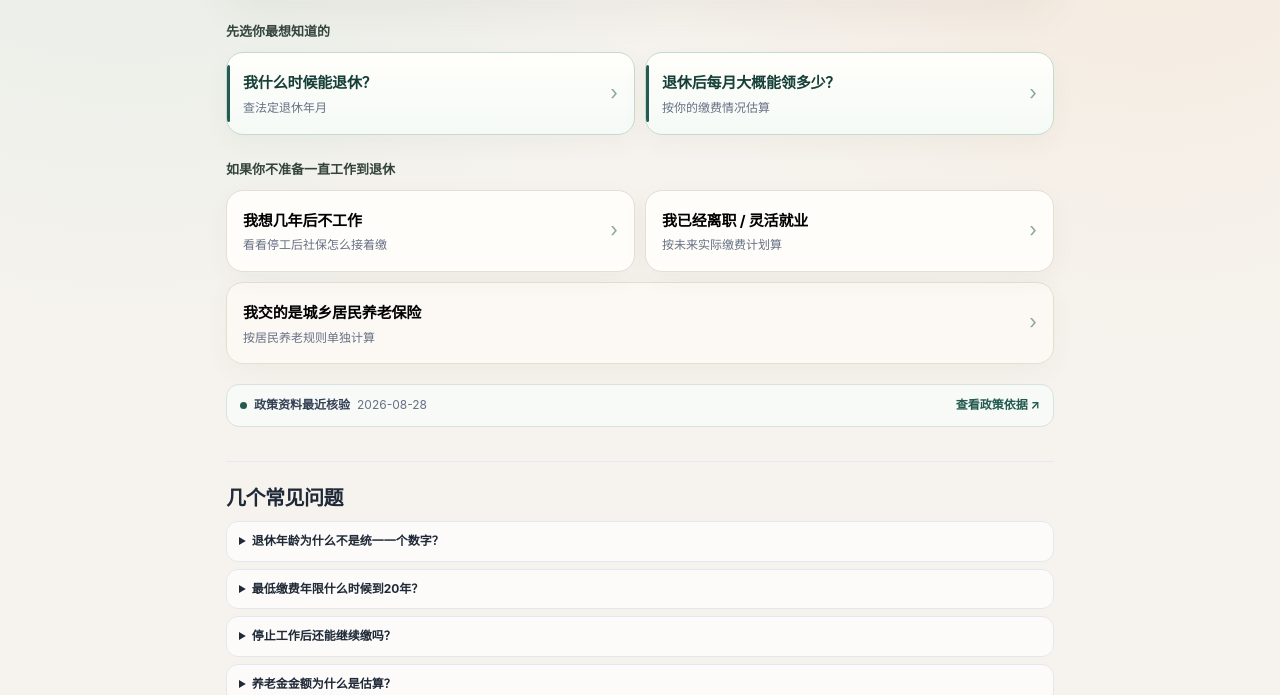
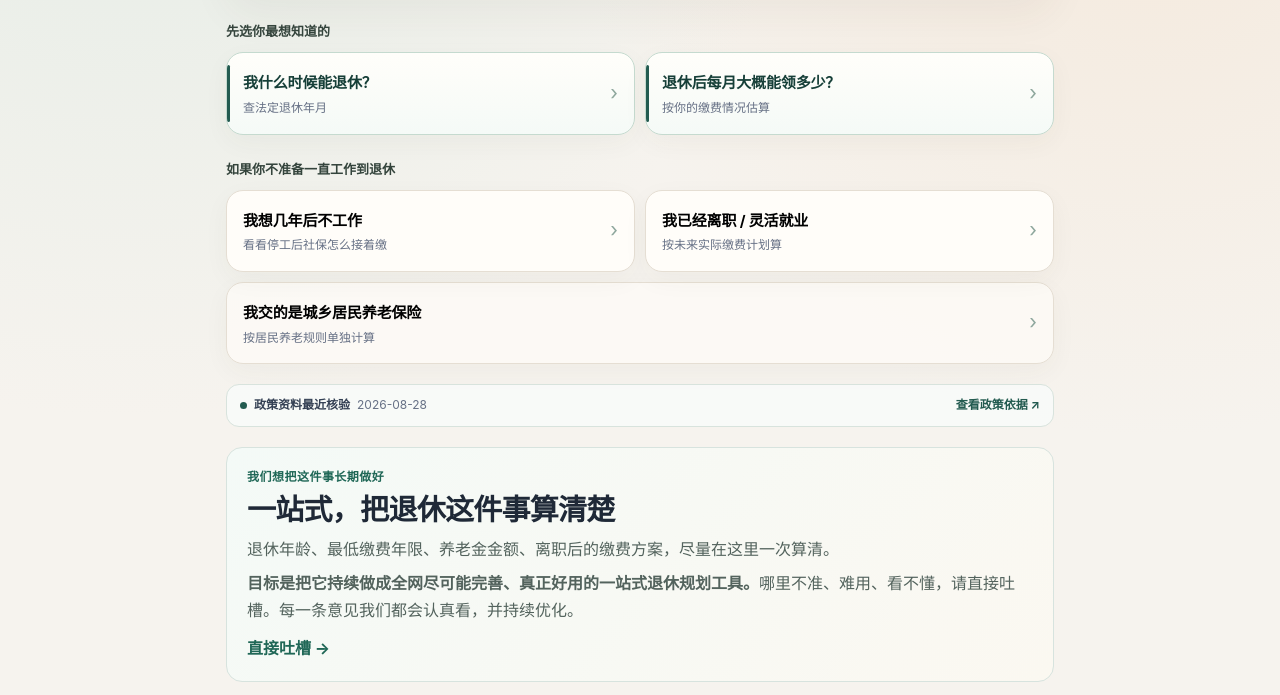
Before and after one commit to Jihai123/yanglao, a website: page index.html in a window 1280 px wide. Shown: the part 273-968 px from the top of the page. Drawn offline with Linux system fonts and the light colour scheme; no server answers.

Commit message:
feat: add one-stop product promise and UX v6 assets

```diff
--- a/index.html
+++ b/index.html
@@ -17,6 +17,7 @@
   <link rel="stylesheet" href="./assets/launch.css?v=20260830-v6c" />
   <link rel="stylesheet" href="./assets/product-v4.css?v=20260830-v6c" />
   <link rel="stylesheet" href="./assets/product-v5.css?v=20260830-v6c" />
+  <link rel="stylesheet" href="./assets/ux-v6.css?v=20260831-v6d" />
   <script type="application/ld+json">
   {
     "@context":"https://schema.org",
@@ -78,6 +79,14 @@
 
           <div class="trust-slot" id="trustSlot"></div>
 
+          <section class="v6-mission" aria-labelledby="missionTitle">
+            <span class="v6-mission-kicker">我们想把这件事长期做好</span>
+            <h2 id="missionTitle">一站式，把退休这件事算清楚</h2>
+            <p>退休年龄、最低缴费年限、养老金金额、离职后的缴费方案，尽量在这里一次算清。</p>
+            <p><strong>目标是把它持续做成全网尽可能完善、真正好用的一站式退休规划工具。</strong>哪里不准、难用、看不懂，请直接吐槽。每一条意见我们都会认真看，并持续优化。</p>
+            <a href="#feedbackWall">直接吐槽 →</a>
+          </section>
+
           <section class="seo-guide" aria-labelledby="policyTitle">
             <h2 id="policyTitle">几个常见问题</h2>
             <div class="seo-faq">
@@ -125,5 +134,6 @@
   <script type="module" src="./js/trust-v5.js?v=20260830-v6c"></script>
   <script type="module" src="./js/resident-ui.js?v=20260830-v6c"></script>
   <script type="module" src="./js/feedback.js?v=20260830-v6c"></script>
+  <script type="module" src="./js/ux-v6.js?v=20260831-v6d"></script>
 </body>
 </html>
```
